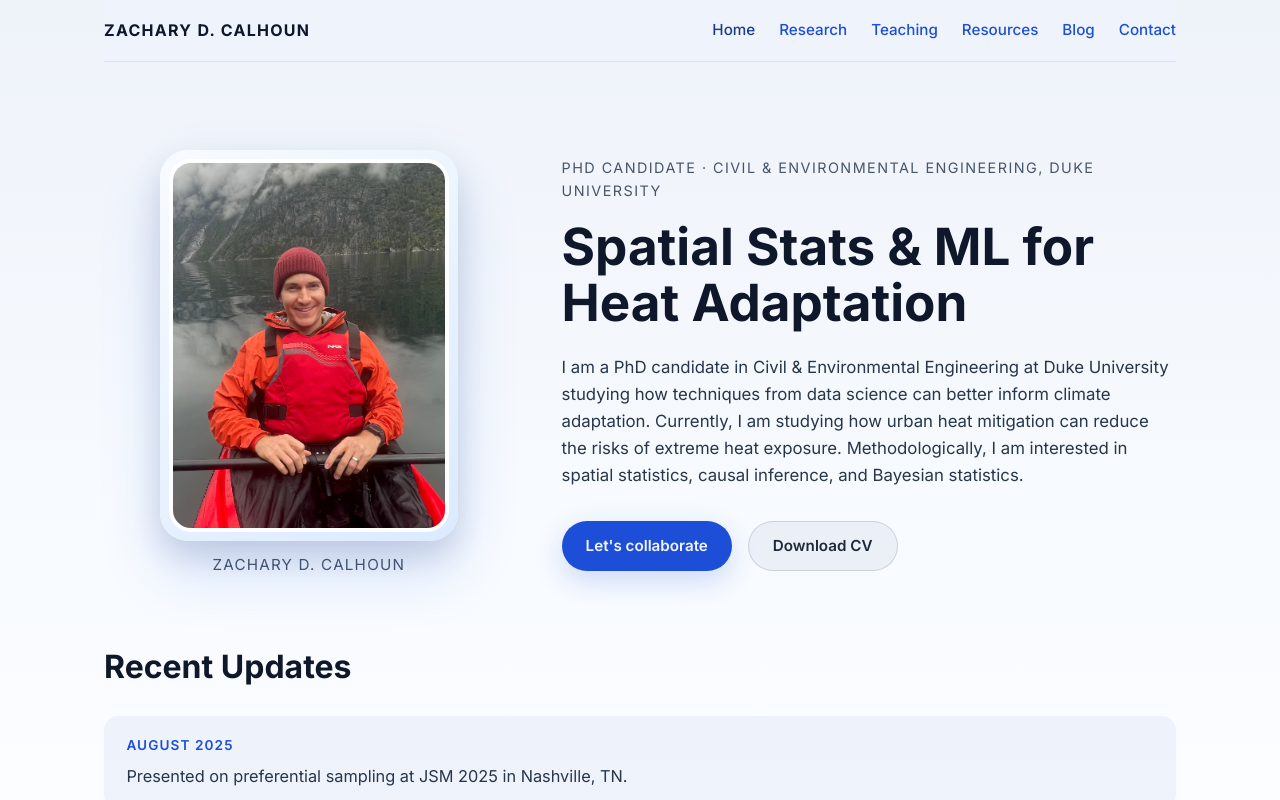
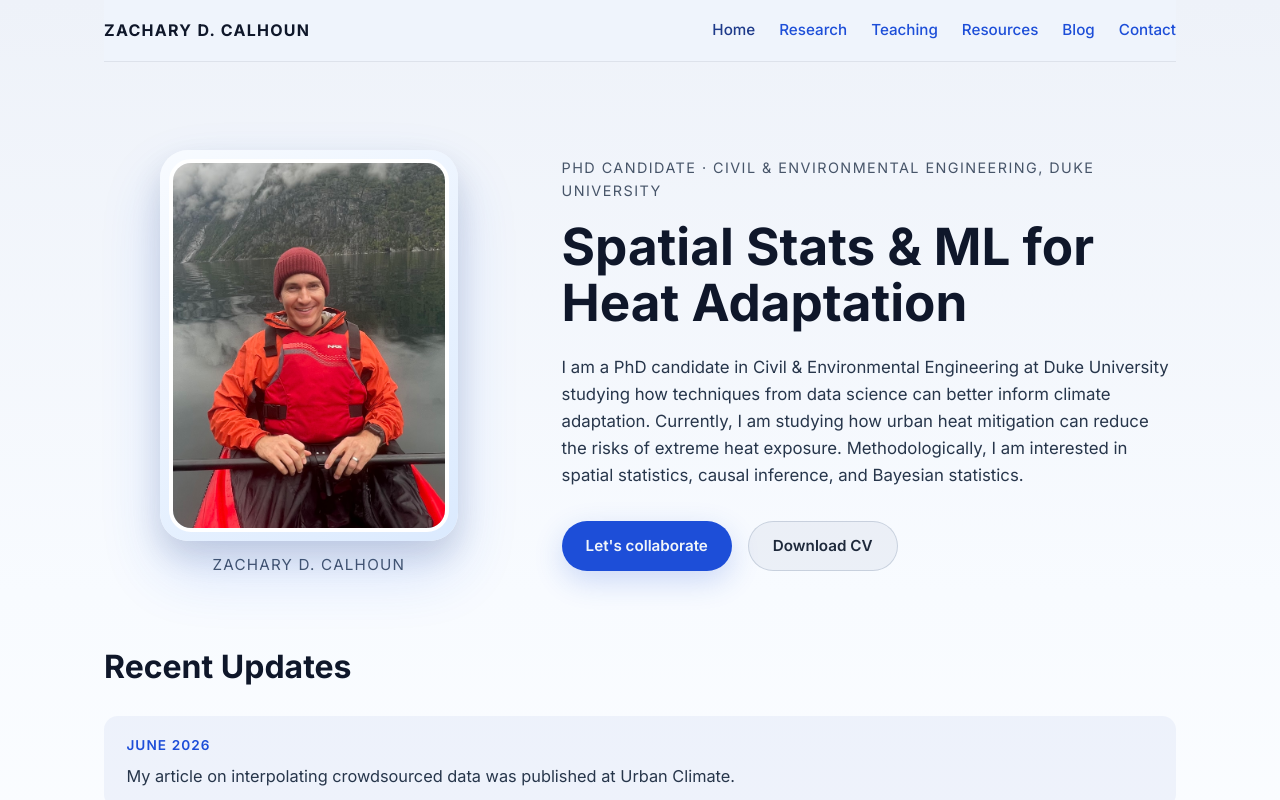
Before and after one commit to zcalhoun/zcalhoun.github.io, a React (Vite) app: page /#/ in a window 1280 px wide. Shown: the top 800 px of the page. Built offline with nearby package versions, Linux system fonts and the light colour scheme.

Commit message:
Updates to website

```diff
--- a/src/data/content.js
+++ b/src/data/content.js
@@ -18,11 +18,11 @@ export const researchProjects = [
 
 export const publications = [
     {
-        title: 'Scalable and robust Gaussian processes for reanalysis of urban air temperature with crowdsourced meteorological data',
+        title: 'Probabilistic interpolation of crowdsourced meteorological data for higher-resolution gridded estimates of surface air temperature',
         authors: 'Z. D. Calhoun, M. Bergin, D. Carlson',
-        venue: 'Under review at Urban Climate',
-        year: 2025,
-        link: 'https://eartharxiv.org/repository/view/10601/',
+        venue: 'Urban Climate',
+        year: 2026,
+        link: 'https://www.sciencedirect.com/science/article/pii/S2212095526002087',
     },
     {
         title: 'Refining citizen climate science: Addressing preferential sampling for improved estimates of urban heat',
@@ -66,6 +66,10 @@ export const teachingTimeline = [
 
 export const newsItems = [
     {
+        date: "June 2026",
+        text: "My article on interpolating crowdsourced data was published at Urban Climate."
+    },
+    {
         date: 'August 2025',
         text: 'Presented on preferential sampling at JSM 2025 in Nashville, TN.',
     },
```
